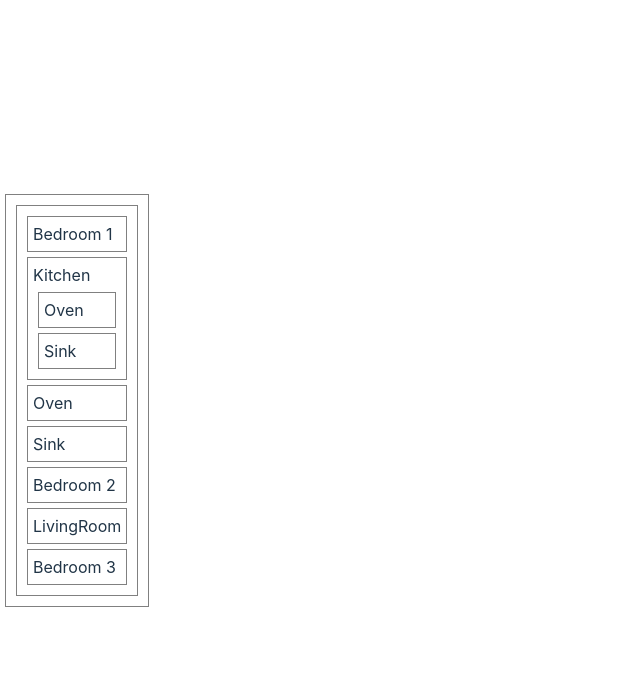
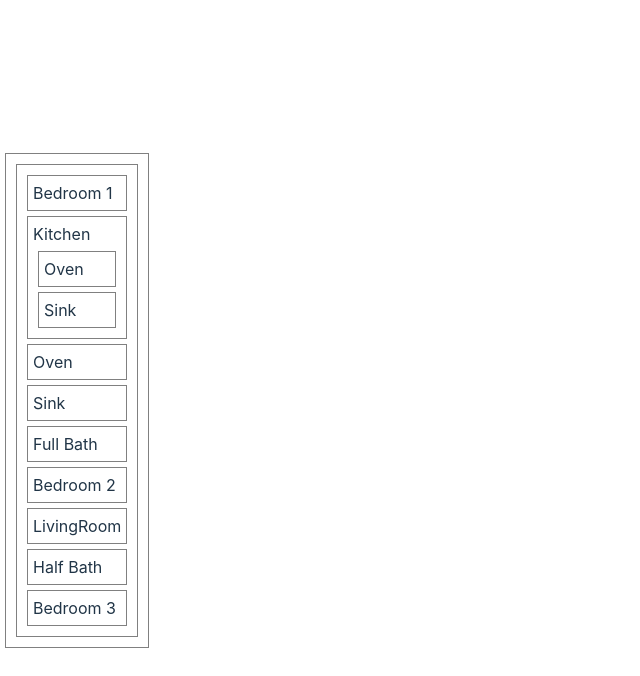
Before and after one commit to marieblakely/floorplan-lab, a React (Vite) app: page / in a window 1280 px wide. Shown: the top 676 px of the page, without its empty margins (0-640 px from the left). Built offline with nearby package versions, Linux system fonts and the light colour scheme.

Commit message:
add full bath and half bath to floorplan

```diff
--- a/src/FloorPlan.jsx
+++ b/src/FloorPlan.jsx
@@ -9,12 +9,15 @@ const FloorPlan = (props) => {
   return (
     <div>
       {props.name}
+      {props.size}
       <Bedroom name='Bedroom' bedNum={1} />
       <Kitchen />
       <Oven />
       <Sink />
+      <Bath size='Full'/>
       <Bedroom name='Bedroom' bedNum={2} />
       <LivingRoom />
+      <Bath size='Half'/>
       <Bedroom name='Bedroom' bedNum={3} />
     </div>
   )
```
